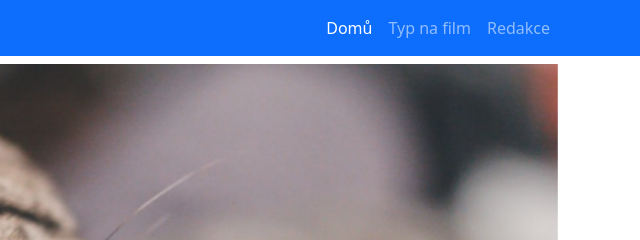
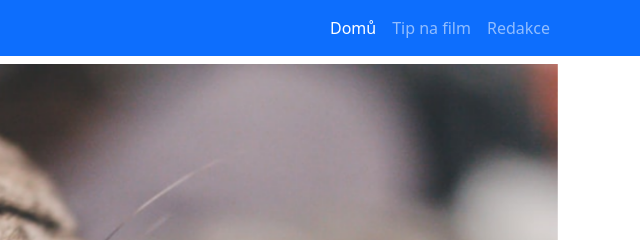
Before and after one commit to EsmiK64/wd2_02, a website built with Vite: page index.html in a window 1280 px wide. Shown: the top 240 px of the page, 640-1280 px from the left. Built offline with nearby package versions, Linux system fonts and the light colour scheme; files whose address does not match are found by name.

Commit message:
dum dum typo

```diff
--- a/index.html
+++ b/index.html
@@ -34,7 +34,7 @@
               <a class="nav-link active" aria-current="page" href="#">Domů</a>
             </li>
             <li class="nav-item">
-              <a class="nav-link" href="#">Typ na film</a>
+              <a class="nav-link" href="#">Tip na film</a>
             </li>
             <li class="nav-item">
               <a class="nav-link" href="#">Redakce</a>
```
